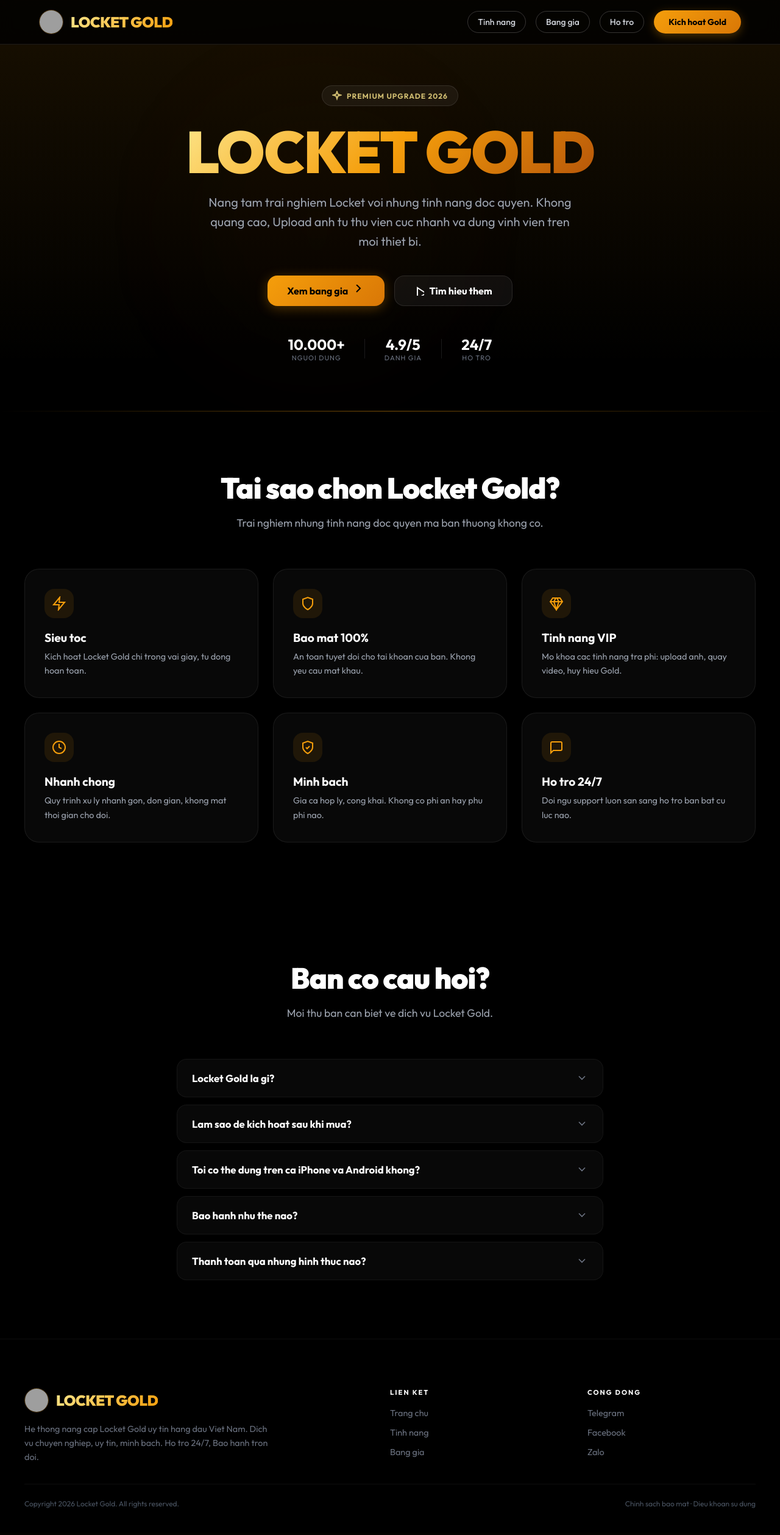
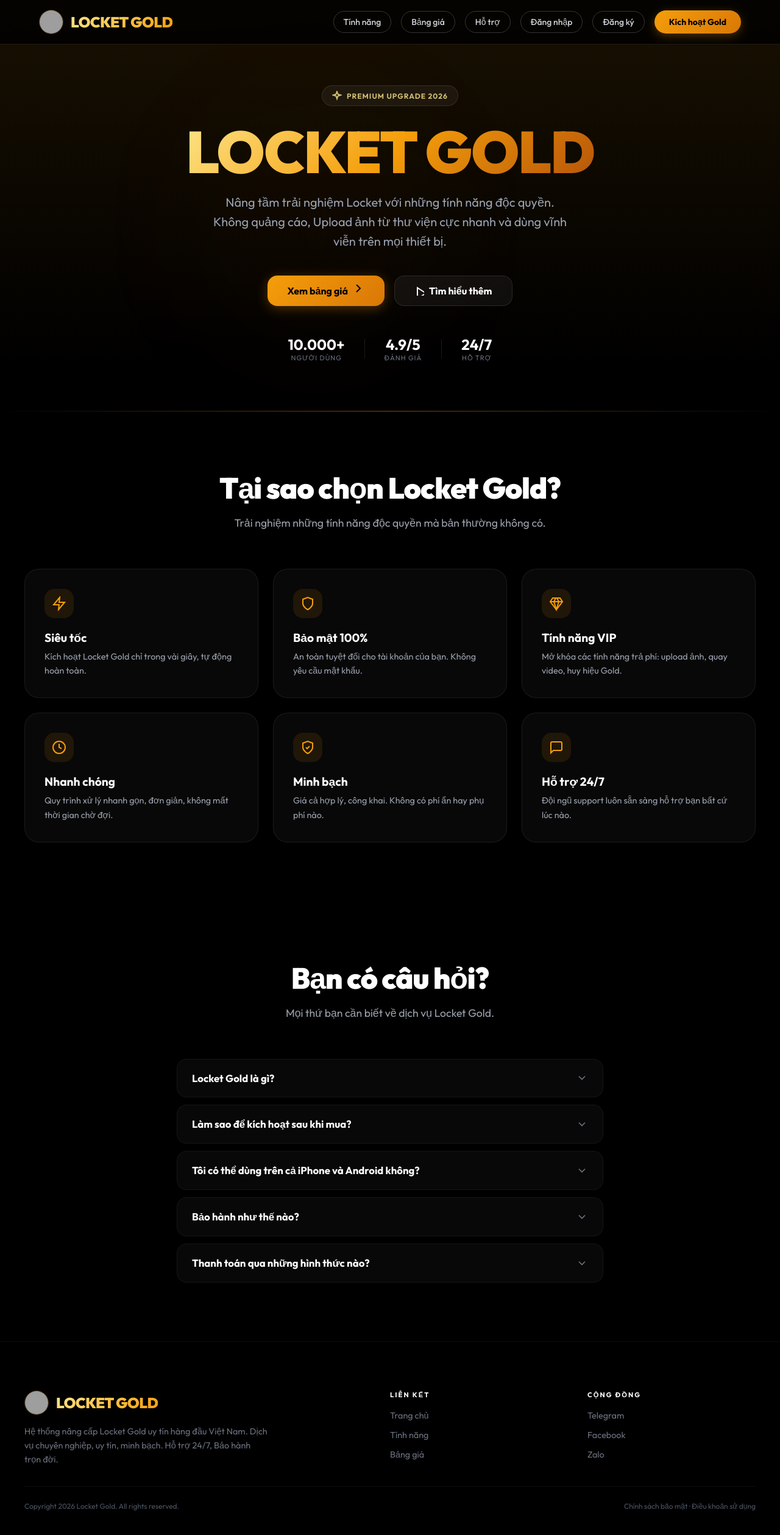
Before and after one commit to ttruyenacd0-art/aa, a Flask app: page / in a window 1280 px wide. Shown: the whole page at 61% size. Before the commit the page ends 2474 px from the top, so only its background shows below. Run offline with Flask 2, Linux system fonts and the light colour scheme; grey boxes are pictures that could not be loaded.

Commit message:
feat: thêm trang đăng nhập/đăng ký và thêm dấu tiếng Việt
- Tạo trang /login với giao diện đẹp, dark glass UI
- Tạo trang /register với xác nhận mật khẩu
- Thêm routes /login và /register (redirect nếu đã đăng nhập)
- Thêm link Đăng nhập/Đăng ký vào header navigation
- Cập nhật toàn bộ giao diện sang tiếng Việt có dấu:
  - Trang chủ (index.html): hero, features, FAQ, footer
  - Trang bảng giá (pricing.html): tiêu đề, nút, thông báo
  - Trang kích hoạt (activate.html): form, thông báo, lịch sử

Co-authored-by: ttruyenacd0-art <286013491+ttruyenacd0-art@users.noreply.github.com>

```diff
--- a/locket/public/routes.py
+++ b/locket/public/routes.py
@@ -760,6 +760,24 @@ def activate_page():
     return render_template("activate.html")
 
 
+@bp.route("/login")
+def login_page():
+    """Trang đăng nhập người dùng."""
+    if session.get("user_id"):
+        from flask import redirect
+        return redirect("/activate")
+    return render_template("login.html")
+
+
+@bp.route("/register")
+def register_page():
+    """Trang đăng ký người dùng."""
+    if session.get("user_id"):
+        from flask import redirect
+        return redirect("/activate")
+    return render_template("register.html")
+
+
 @bp.route("/api/packages", methods=["GET"])
 def packages_list():
     """Public API: list enabled pricing packages."""
--- a/locket/templates/index.html
+++ b/locket/templates/index.html
@@ -3,8 +3,8 @@
 <head>
     <meta charset="UTF-8">
     <meta name="viewport" content="width=device-width, initial-scale=1.0, maximum-scale=1.0, user-scalable=no">
-    <title>Locket Gold | He Thong Up Locket Gold Tu Dong</title>
-    <meta name="description" content="Locket Gold - He thong Up Locket Gold tu dong so 1 Viet Nam">
+    <title>Locket Gold | Hệ Thống Up Locket Gold Tự Động</title>
+    <meta name="description" content="Locket Gold - Hệ thống Up Locket Gold tự động số 1 Việt Nam">
     <link rel="icon" href="https://sf-static.upanhlaylink.com/img/image_202601296d59cc036b9dbae09695b98cf9310a6b.jpg" type="image/jpeg">
     <link href="https://fonts.googleapis.com/css2?family=Outfit:wght@300;400;500;600;700;800;900&display=swap" rel="stylesheet">
     <style>
@@ -120,10 +120,12 @@
                 <span>Locket Gold</span>
             </a>
             <nav class="nav">
-                <a href="#features">Tinh nang</a>
-                <a href="/pricing">Bang gia</a>
-                <a href="#faq">Ho tro</a>
-                <a href="/activate" class="btn-start">Kich hoat Gold</a>
+                <a href="#features">Tính năng</a>
+                <a href="/pricing">Bảng giá</a>
+                <a href="#faq">Hỗ trợ</a>
+                <a href="/login">Đăng nhập</a>
+                <a href="/register">Đăng ký</a>
+                <a href="/activate" class="btn-start">Kích hoạt Gold</a>
             </nav>
             <button class="mobile-menu-btn" onclick="document.getElementById('mobileNav').classList.add('open')">
                 <svg width="28" height="28" fill="none" stroke="currentColor" stroke-width="2"><line x1="4" y1="8" x2="24" y2="8"/><line x1="4" y1="14" x2="24" y2="14"/><line x1="4" y1="20" x2="24" y2="20"/></svg>
@@ -134,10 +136,12 @@
     <!-- Mobile Nav -->
     <div class="mobile-nav" id="mobileNav">
         <button class="close-btn" onclick="this.parentElement.classList.remove('open')">&#x2715;</button>
-        <a href="#features" onclick="this.parentElement.classList.remove('open')">Tinh nang</a>
-        <a href="/pricing" onclick="this.parentElement.classList.remove('open')">Bang gia</a>
-        <a href="#faq" onclick="this.parentElement.classList.remove('open')">Ho tro</a>
-        <a href="/activate">Kich hoat Gold</a>
+        <a href="#features" onclick="this.parentElement.classList.remove('open')">Tính năng</a>
+        <a href="/pricing" onclick="this.parentElement.classList.remove('open')">Bảng giá</a>
+        <a href="#faq" onclick="this.parentElement.classList.remove('open')">Hỗ trợ</a>
+        <a href="/login">Đăng nhập</a>
+        <a href="/register">Đăng ký</a>
+        <a href="/activate">Kích hoạt Gold</a>
     </div>
 
     <!-- Hero Section -->
@@ -150,17 +154,17 @@
                 Premium Upgrade 2026
             </div>
             <h1 class="hero-title"><span>LOCKET GOLD</span></h1>
-            <p class="hero-desc">Nang tam trai nghiem Locket voi nhung tinh nang doc quyen. Khong quang cao, Upload anh tu thu vien cuc nhanh va dung vinh vien tren moi thiet bi.</p>
+            <p class="hero-desc">Nâng tầm trải nghiệm Locket với những tính năng độc quyền. Không quảng cáo, Upload ảnh từ thư viện cực nhanh và dùng vĩnh viễn trên mọi thiết bị.</p>
             <div class="hero-btns">
-                <a href="/pricing" class="btn-gold">Xem bang gia <svg width="20" height="20" fill="none" stroke="currentColor" stroke-width="2"><path d="M6 12l6-6-6-6"/></svg></a>
-                <a href="#features" class="btn-outline"><svg width="16" height="16" fill="none" stroke="currentColor" stroke-width="2"><polygon points="5,3 19,12 5,21"/></svg> Tim hieu them</a>
+                <a href="/pricing" class="btn-gold">Xem bảng giá <svg width="20" height="20" fill="none" stroke="currentColor" stroke-width="2"><path d="M6 12l6-6-6-6"/></svg></a>
+                <a href="#features" class="btn-outline"><svg width="16" height="16" fill="none" stroke="currentColor" stroke-width="2"><polygon points="5,3 19,12 5,21"/></svg> Tìm hiểu thêm</a>
             </div>
             <div class="hero-stats">
-                <div class="stat"><span class="stat-val">10.000+</span><span class="stat-label">Nguoi dung</span></div>
+                <div class="stat"><span class="stat-val">10.000+</span><span class="stat-label">Người dùng</span></div>
                 <div class="divider"></div>
-                <div class="stat"><span class="stat-val">4.9/5</span><span class="stat-label">Danh gia</span></div>
+                <div class="stat"><span class="stat-val">4.9/5</span><span class="stat-label">Đánh giá</span></div>
                 <div class="divider"></div>
-                <div class="stat"><span class="stat-val">24/7</span><span class="stat-label">Ho tro</span></div>
+                <div class="stat"><span class="stat-val">24/7</span><span class="stat-label">Hỗ trợ</span></div>
             </div>
         </div>
     </section>
@@ -169,39 +173,39 @@
     <section class="features" id="features">
         <div class="section-inner">
             <div class="section-header">
-                <h2>Tai sao chon Locket Gold?</h2>
-                <p>Trai nghiem nhung tinh nang doc quyen ma ban thuong khong co.</p>
+                <h2>Tại sao chọn Locket Gold?</h2>
+                <p>Trải nghiệm những tính năng độc quyền mà bản thường không có.</p>
             </div>
             <div class="features-grid">
                 <div class="feature-card">
                     <div class="feature-icon"><svg fill="none" stroke="currentColor" stroke-width="2" viewBox="0 0 24 24"><polygon points="13 2 3 14 12 14 11 22 21 10 12 10 13 2"/></svg></div>
-                    <h3>Sieu toc</h3>
-                    <p>Kich hoat Locket Gold chi trong vai giay, tu dong hoan toan.</p>
+                    <h3>Siêu tốc</h3>
+                    <p>Kích hoạt Locket Gold chỉ trong vài giây, tự động hoàn toàn.</p>
                 </div>
                 <div class="feature-card">
                     <div class="feature-icon"><svg fill="none" stroke="currentColor" stroke-width="2" viewBox="0 0 24 24"><path d="M12 22s8-4 8-10V5l-8-3-8 3v7c0 6 8 10 8 10z"/></svg></div>
-                    <h3>Bao mat 100%</h3>
-                    <p>An toan tuyet doi cho tai khoan cua ban. Khong yeu cau mat khau.</p>
+                    <h3>Bảo mật 100%</h3>
+                    <p>An toàn tuyệt đối cho tài khoản của bạn. Không yêu cầu mật khẩu.</p>
                 </div>
                 <div class="feature-card">
                     <div class="feature-icon"><svg fill="none" stroke="currentColor" stroke-width="2" viewBox="0 0 24 24"><path d="M6 3h12l4 6-10 13L2 9Z"/><path d="M11 3 8 9l4 13 4-13-3-6"/><path d="M2 9h20"/></svg></div>
-                    <h3>Tinh nang VIP</h3>
-                    <p>Mo khoa cac tinh nang tra phi: upload anh, quay video, huy hieu Gold.</p>
+                    <h3>Tính năng VIP</h3>
+                    <p>Mở khóa các tính năng trả phí: upload ảnh, quay video, huy hiệu Gold.</p>
                 </div>
                 <div class="feature-card">
                     <div class="feature-icon"><svg fill="none" stroke="currentColor" stroke-width="2" viewBox="0 0 24 24"><circle cx="12" cy="12" r="10"/><path d="M12 6v6l4 2"/></svg></div>
-                    <h3>Nhanh chong</h3>
-                    <p>Quy trinh xu ly nhanh gon, don gian, khong mat thoi gian cho doi.</p>
+                    <h3>Nhanh chóng</h3>
+                    <p>Quy trình xử lý nhanh gọn, đơn giản, không mất thời gian chờ đợi.</p>
                 </div>
                 <div class="feature-card">
                     <div class="feature-icon"><svg fill="none" stroke="currentColor" stroke-width="2" viewBox="0 0 24 24"><path d="M12 22s8-4 8-10V5l-8-3-8 3v7c0 6 8 10 8 10z"/><path d="m9 12 2 2 4-4"/></svg></div>
-                    <h3>Minh bach</h3>
-                    <p>Gia ca hop ly, cong khai. Khong co phi an hay phu phi nao.</p>
+                    <h3>Minh bạch</h3>
+                    <p>Giá cả hợp lý, công khai. Không có phí ẩn hay phụ phí nào.</p>
                 </div>
                 <div class="feature-card">
                     <div class="feature-icon"><svg fill="none" stroke="currentColor" stroke-width="2" viewBox="0 0 24 24"><path d="M21 15a2 2 0 01-2 2H7l-4 4V5a2 2 0 012-2h14a2 2 0 012 2z"/></svg></div>
-                    <h3>Ho tro 24/7</h3>
-                    <p>Doi ngu support luon san sang ho tro ban bat cu luc nao.</p>
+                    <h3>Hỗ trợ 24/7</h3>
+                    <p>Đội ngũ support luôn sẵn sàng hỗ trợ bạn bất cứ lúc nào.</p>
                 </div>
             </div>
         </div>
@@ -211,29 +215,29 @@
     <section class="faq" id="faq">
         <div class="section-inner">
             <div class="section-header">
-                <h2>Ban co cau hoi?</h2>
-                <p>Moi thu ban can biet ve dich vu Locket Gold.</p>
+                <h2>Bạn có câu hỏi?</h2>
+                <p>Mọi thứ bạn cần biết về dịch vụ Locket Gold.</p>
             </div>
             <div class="faq-list">
                 <div class="faq-item" onclick="this.classList.toggle('open')">
-                    <div class="faq-q">Locket Gold la gi?<svg fill="none" stroke="currentColor" stroke-width="2" viewBox="0 0 24 24"><path d="m6 9 6 6 6-6"/></svg></div>
-                    <div class="faq-a">Locket Gold la phien ban nang cap cua ung dung Locket, giup ban mo khoa cac tinh nang premium nhu upload anh tu thu vien, quay video dai hon, xem ai da xem Lockets cua ban, va nhieu tinh nang khac.</div>
+                    <div class="faq-q">Locket Gold là gì?<svg fill="none" stroke="currentColor" stroke-width="2" viewBox="0 0 24 24"><path d="m6 9 6 6 6-6"/></svg></div>
+                    <div class="faq-a">Locket Gold là phiên bản nâng cấp của ứng dụng Locket, giúp bạn mở khóa các tính năng premium như upload ảnh từ thư viện, quay video dài hơn, xem ai đã xem Lockets của bạn, và nhiều tính năng khác.</div>
                 </div>
                 <div class="faq-item" onclick="this.classList.toggle('open')">
-                    <div class="faq-q">Lam sao de kich hoat sau khi mua?<svg fill="none" stroke="currentColor" stroke-width="2" viewBox="0 0 24 24"><path d="m6 9 6 6 6-6"/></svg></div>
-                    <div class="faq-a">Sau khi thanh toan thanh cong, ban vao trang Kich Hoat Gold, nhap username Locket cua ban va he thong se tu dong kich hoat trong vai giay.</div>
+                    <div class="faq-q">Làm sao để kích hoạt sau khi mua?<svg fill="none" stroke="currentColor" stroke-width="2" viewBox="0 0 24 24"><path d="m6 9 6 6 6-6"/></svg></div>
+                    <div class="faq-a">Sau khi thanh toán thành công, bạn vào trang Kích Hoạt Gold, nhập username Locket của bạn và hệ thống sẽ tự động kích hoạt trong vài giây.</div>
                 </div>
                 <div class="faq-item" onclick="this.classList.toggle('open')">
-                    <div class="faq-q">Toi co the dung tren ca iPhone va Android khong?<svg fill="none" stroke="currentColor" stroke-width="2" viewBox="0 0 24 24"><path d="m6 9 6 6 6-6"/></svg></div>
-                    <div class="faq-a">Co! Dich vu ho tro ca iOS va Android. Tuy vao goi ban chon se co huong dan phu hop cho tung nen tang.</div>
+                    <div class="faq-q">Tôi có thể dùng trên cả iPhone và Android không?<svg fill="none" stroke="currentColor" stroke-width="2" viewBox="0 0 24 24"><path d="m6 9 6 6 6-6"/></svg></div>
+                    <div class="faq-a">Có! Dịch vụ hỗ trợ cả iOS và Android. Tùy vào gói bạn chọn sẽ có hướng dẫn phù hợp cho từng nền tảng.</div>
                 </div>
                 <div class="faq-item" onclick="this.classList.toggle('open')">
-                    <div class="faq-q">Bao hanh nhu the nao?<svg fill="none" stroke="currentColor" stroke-width="2" viewBox="0 0 24 24"><path d="m6 9 6 6 6-6"/></svg></div>
-                    <div class="faq-a">Chung toi bao hanh tron doi. Neu Locket Gold bi mat, ban co the kich hoat lai mien phi thong qua lich su mua hang cua minh.</div>
+                    <div class="faq-q">Bảo hành như thế nào?<svg fill="none" stroke="currentColor" stroke-width="2" viewBox="0 0 24 24"><path d="m6 9 6 6 6-6"/></svg></div>
+                    <div class="faq-a">Chúng tôi bảo hành trọn đời. Nếu Locket Gold bị mất, bạn có thể kích hoạt lại miễn phí thông qua lịch sử mua hàng của mình.</div>
                 </div>
                 <div class="faq-item" onclick="this.classList.toggle('open')">
-                    <div class="faq-q">Thanh toan qua nhung hinh thuc nao?<svg fill="none" stroke="currentColor" stroke-width="2" viewBox="0 0 24 24"><path d="m6 9 6 6 6-6"/></svg></div>
-                    <div class="faq-a">Hien tai ho tro chuyen khoan ngan hang (ACB, MB). He thong tu dong xac nhan thanh toan trong vong 1-2 phut.</div>
+                    <div class="faq-q">Thanh toán qua những hình thức nào?<svg fill="none" stroke="currentColor" stroke-width="2" viewBox="0 0 24 24"><path d="m6 9 6 6 6-6"/></svg></div>
+                    <div class="faq-a">Hiện tại hỗ trợ chuyển khoản ngân hàng (ACB, MB). Hệ thống tự động xác nhận thanh toán trong vòng 1-2 phút.</div>
                 </div>
             </div>
         </div>
@@ -247,18 +251,18 @@
                     <img src="https://sf-static.upanhlaylink.com/img/image_20260129415b4b531beb8c3c98aacc4ddfbabea2.jpg" alt="Locket Gold">
                     <span>Locket Gold</span>
                 </div>
-                <p>He thong nang cap Locket Gold uy tin hang dau Viet Nam. Dich vu chuyen nghiep, uy tin, minh bach. Ho tro 24/7, Bao hanh tron doi.</p>
+                <p>Hệ thống nâng cấp Locket Gold uy tín hàng đầu Việt Nam. Dịch vụ chuyên nghiệp, uy tín, minh bạch. Hỗ trợ 24/7, Bảo hành trọn đời.</p>
             </div>
             <div class="footer-links">
-                <h4>Lien ket</h4>
+                <h4>Liên kết</h4>
                 <ul>
-                    <li><a href="/">Trang chu</a></li>
-                    <li><a href="#features">Tinh nang</a></li>
-                    <li><a href="/pricing">Bang gia</a></li>
+                    <li><a href="/">Trang chủ</a></li>
+                    <li><a href="#features">Tính năng</a></li>
+                    <li><a href="/pricing">Bảng giá</a></li>
                 </ul>
             </div>
             <div class="footer-links">
-                <h4>Cong dong</h4>
+                <h4>Cộng đồng</h4>
                 <ul>
                     <li><a href="#">Telegram</a></li>
                     <li><a href="#">Facebook</a></li>
@@ -268,7 +272,7 @@
         </div>
         <div class="footer-bottom">
             <p>Copyright 2026 Locket Gold. All rights reserved.</p>
-            <div><a href="#">Chinh sach bao mat</a> &middot; <a href="#">Dieu khoan su dung</a></div>
+            <div><a href="#">Chính sách bảo mật</a> &middot; <a href="#">Điều khoản sử dụng</a></div>
         </div>
     </footer>
 
```
Also changed, not shown: locket/templates/activate.html (+41 -41 lines), locket/templates/login.html (added, +133 -0 lines), locket/templates/pricing.html (+15 -14 lines), locket/templates/register.html (added, +156 -0 lines).
